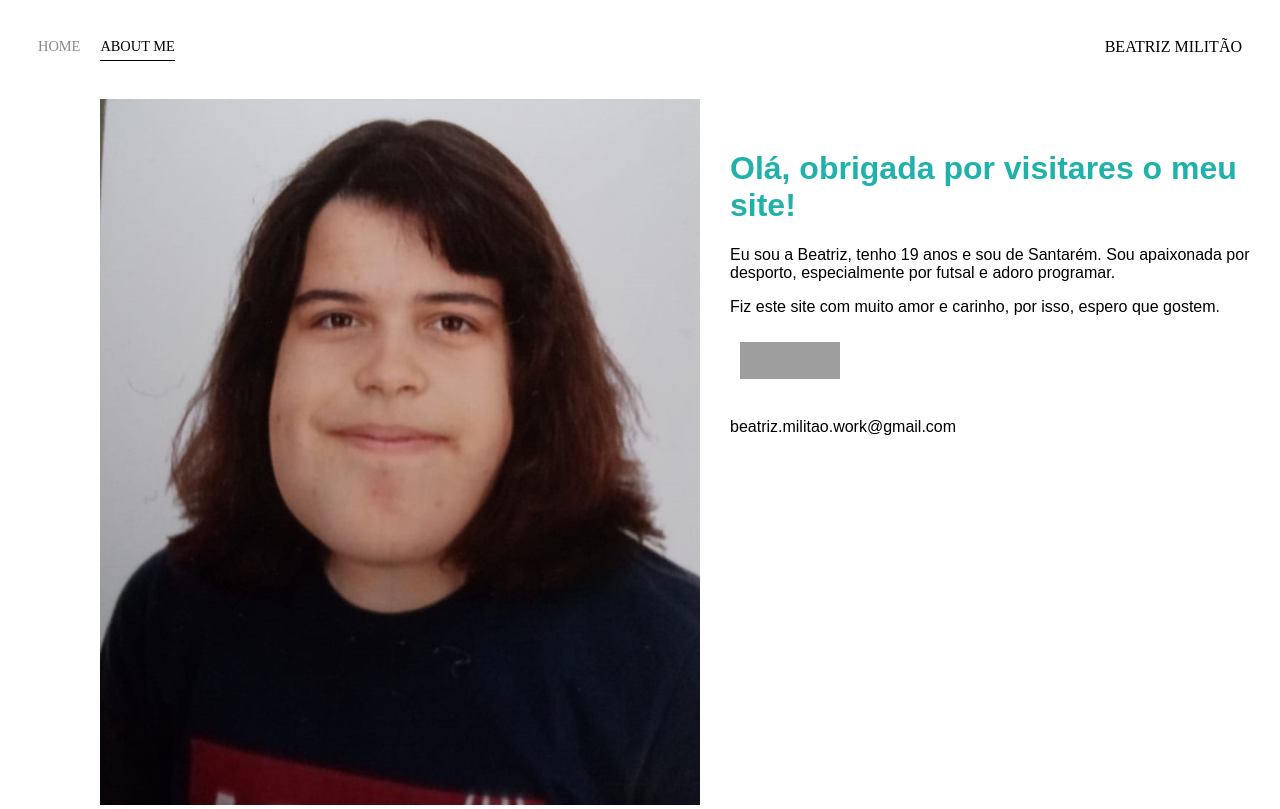
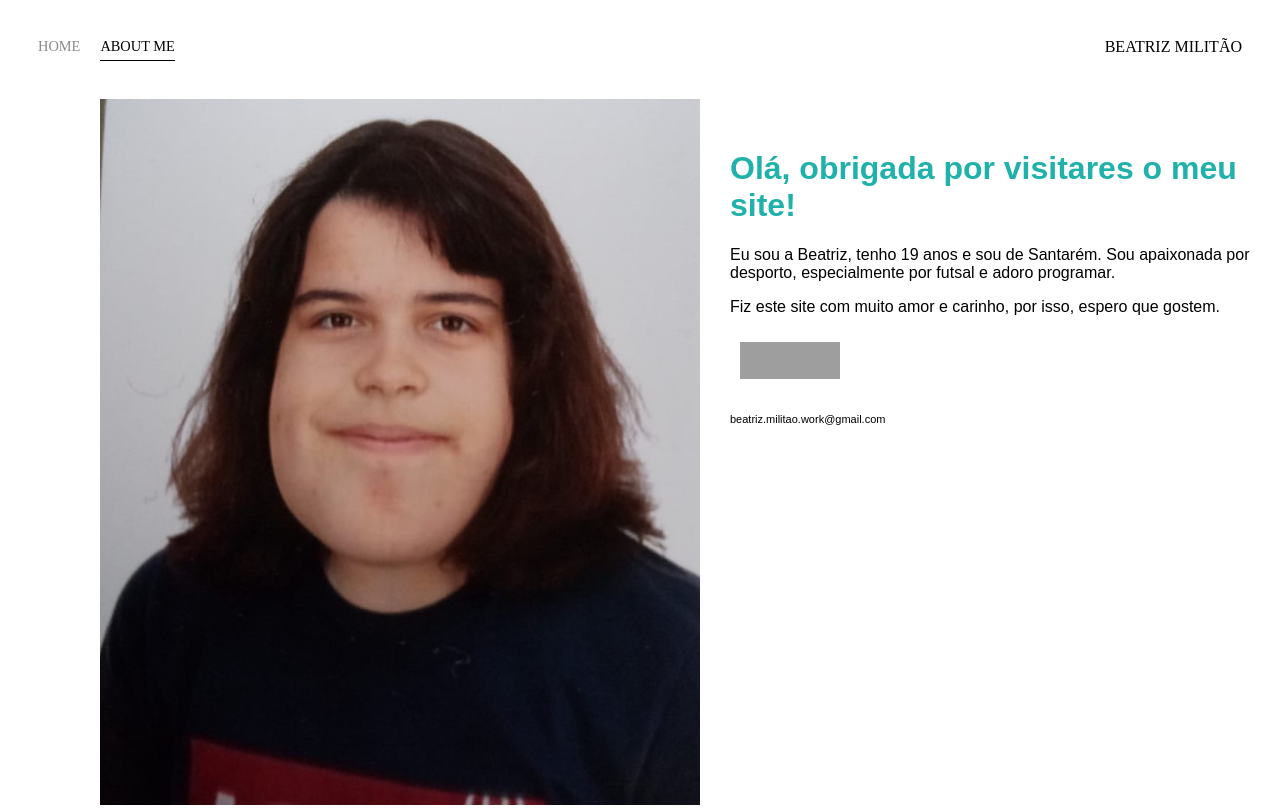
Before and after one commit to YHLQMDLG2710/YHLQMDLG2710.github.io, a plain HTML site: page about.html in a window 1280 px wide. Drawn offline with Linux system fonts and the light colour scheme; grey boxes are pictures that could not be loaded.

Commit message:
Update styles.css

```diff
--- a/styles.css
+++ b/styles.css
@@ -147,6 +147,10 @@ body {
     padding: 10px;
 }
 
+.email-wrapper {
+    font-size: 11px;
+}
+
 /*informatic*/
 
 .two-rows-wrapper {
```
